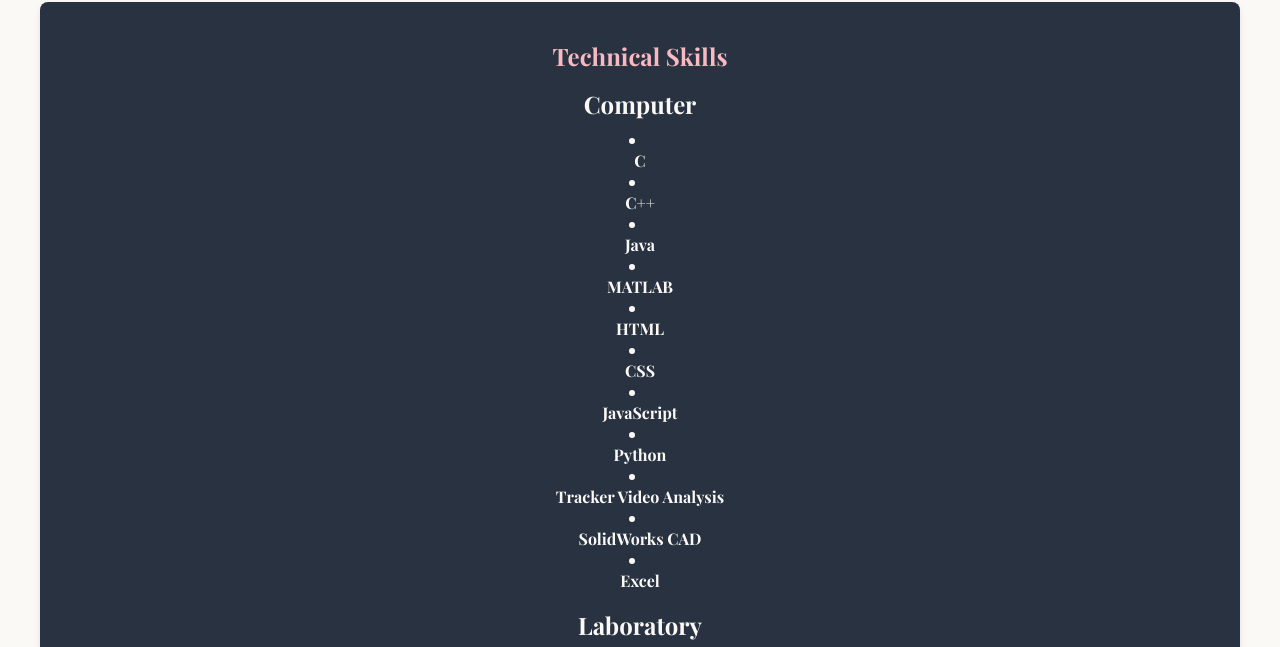
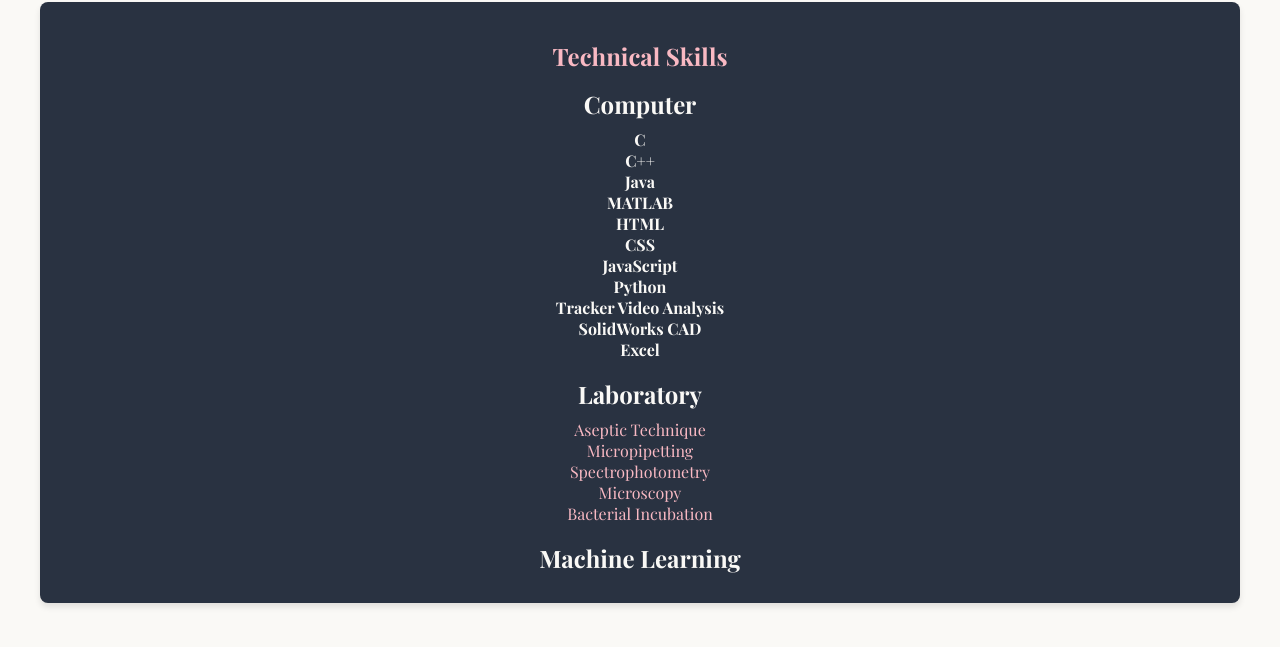
Before and after one commit to sophialiau/sophialiau.github.io, a plain HTML site: page resume.html in a window 1280 px wide. Shown: the part 489-1136 px from the top of the page. Drawn offline with nearby package versions, Linux system fonts and the light colour scheme; a web font is replaced by a local one.

Commit message:
skills nav testing 2

```diff
--- a/resume.html
+++ b/resume.html
@@ -63,17 +63,17 @@
             <div>
                 <h2>Computer</h2>
                 <nav>
-                    <li><a href="#">C</a></li>
-                    <li><a href="#">C++</a></li>
-                    <li><a href="#">Java</a></li>
-                    <li><a href="#">MATLAB</a></li>
-                    <li><a href="#">HTML</a></li>
-                    <li><a href="#">CSS</a></li>
-                    <li><a href="#">JavaScript</a></li>
-                    <li><a href="#">Python</a></li>
-                    <li><a href="#">Tracker Video Analysis</a></li>
-                    <li><a href="#">SolidWorks CAD</a></li>
-                    <li><a href="#">Excel</a></li>
+                    <a href="#">C</a>
+                    <a href="#">C++</a>
+                    <a href="#">Java</a>
+                    <a href="#">MATLAB</a>
+                    <a href="#">HTML</a>
+                    <a href="#">CSS</a>
+                    <a href="#">JavaScript</a>
+                    <a href="#">Python</a>
+                    <a href="#">Tracker Video Analysis</a>
+                    <a href="#">SolidWorks CAD</a>
+                    <a href="#">Excel</a>
                 </nav>
 
            </div>
```
